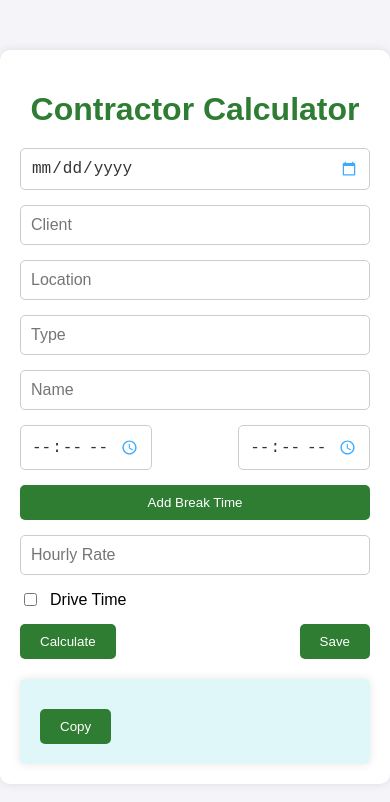
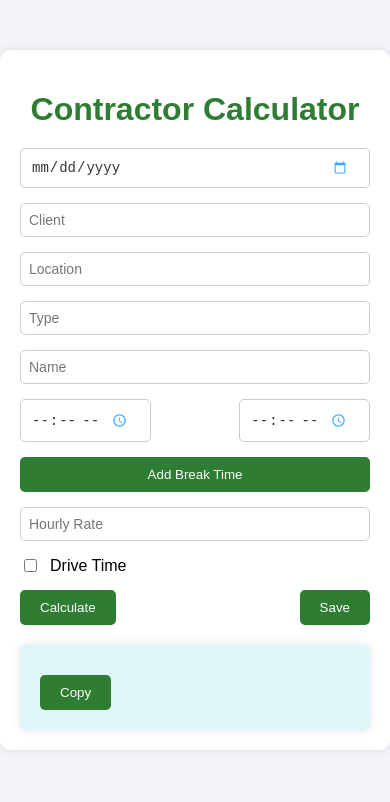
Before and after one commit to jakeww/contractorcalculator, a React (Create React App) app: page / in a window 390 px wide. Shown: the top 802 px of the page. Built offline with nearby package versions, Linux system fonts and the light colour scheme.

Commit message:
Second attempt at bugfix

```diff
--- a/src/App.css
+++ b/src/App.css
@@ -114,3 +114,39 @@ body {
   cursor: pointer;
   margin-top: 10px;
 }
+
+/* Mobile-specific styles */
+@media (max-width: 600px) {
+  .input {
+    font-size: 14px;
+    padding: 8px;
+  }
+
+  .input[type="date"],
+  .input[type="time"] {
+    background-color: #ffffff;
+    color: #333;
+    padding: 10px;
+    border-radius: 5px;
+  }
+
+  .input[type="date"]::-webkit-datetime-edit,
+  .input[type="time"]::-webkit-datetime-edit {
+    color: #333;
+  }
+
+  .input[type="date"]::-webkit-clear-button,
+  .input[type="time"]::-webkit-clear-button {
+    display: none;
+  }
+
+  .input[type="date"]::-webkit-inner-spin-button,
+  .input[type="time"]::-webkit-inner-spin-button {
+    display: none;
+  }
+
+  .input[type="date"]::-webkit-calendar-picker-indicator,
+  .input[type="time"]::-webkit-calendar-picker-indicator {
+    margin-right: 10px;
+  }
+}
```
